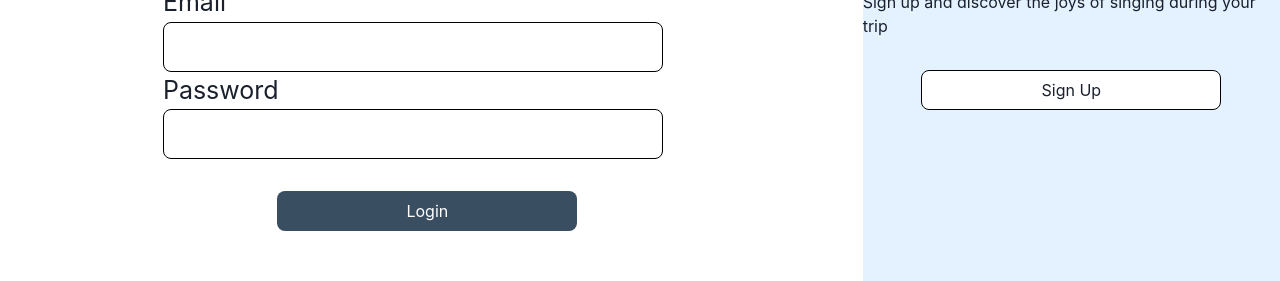
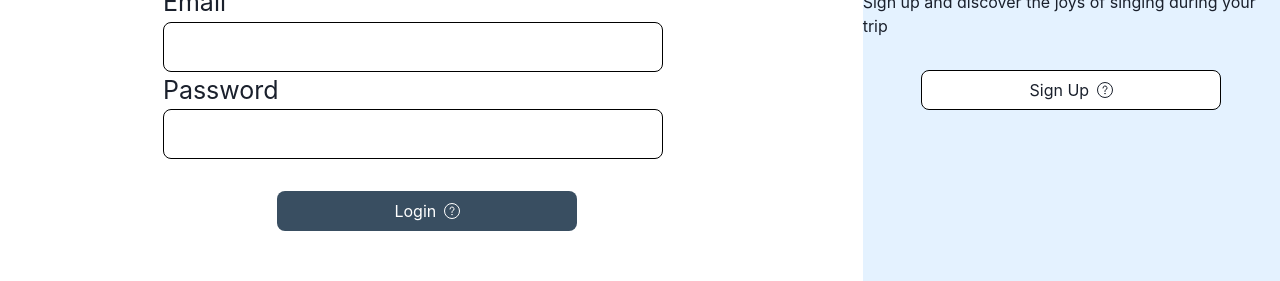
Before and after one commit to WildCodeSchool/2022-09-Orleans-CDA-Projet-KaraoCar, a React (Vite) app in the folder apps/frontend/web/: page /login in a window 1280 px wide. Shown: the part 380-661 px from the top of the page. Built offline with nearby package versions, Linux system fonts and the light colour scheme; no server answers.

Commit message:
feat(frontend) added icons to buttons

```diff
--- a/apps/frontend/web/src/pages/Login.tsx
+++ b/apps/frontend/web/src/pages/Login.tsx
@@ -9,6 +9,7 @@ import {
   Stack,
   Text,
   Link,
+  Icon,
 } from '@chakra-ui/react';
 
 const Login = () => {
@@ -100,6 +101,8 @@ const Login = () => {
               />
               <Stack spacing={6}>
                 <Button
+                  mt={4}
+                  rightIcon={<Icon name="arrow-forward" />}
                   marginTop={'2rem'}
                   height={'40px'}
                   width={'300px'}
@@ -132,6 +135,8 @@ const Login = () => {
         </Text>
         <Link href="/signup">
           <Button
+            mt={4}
+            rightIcon={<Icon name="arrow-forward" />}
             border={'1px solid #000000'}
             backgroundColor={'#fff'}
             marginTop={'2rem'}
--- a/apps/frontend/web/src/pages/SignUp.tsx
+++ b/apps/frontend/web/src/pages/SignUp.tsx
@@ -9,6 +9,7 @@ import {
   Input,
   Stack,
   Link,
+  Icon,
 } from '@chakra-ui/react';
 
 function SignupForm() {
@@ -77,6 +78,8 @@ function SignupForm() {
         </Heading>
         <Link href="/login">
           <Button
+          mt={4}
+          rightIcon={<Icon name="arrow-forward" />}
             border={'1px solid #000000'}
             backgroundColor={'#fff'}
             marginTop={'2rem'}
@@ -164,6 +167,8 @@ function SignupForm() {
             </FormControl>
             <Stack spacing={6}>
               <Button
+              mt={4}
+              rightIcon={<Icon name="arrow-forward" />}
                 marginTop={'2rem'}
                 height={'40px'}
                 width={'300px'}
```
Also changed, not shown: apps/frontend/web/public/loginArrow.svg (added), 1 other file (tests, documents, lock files or other folders).
